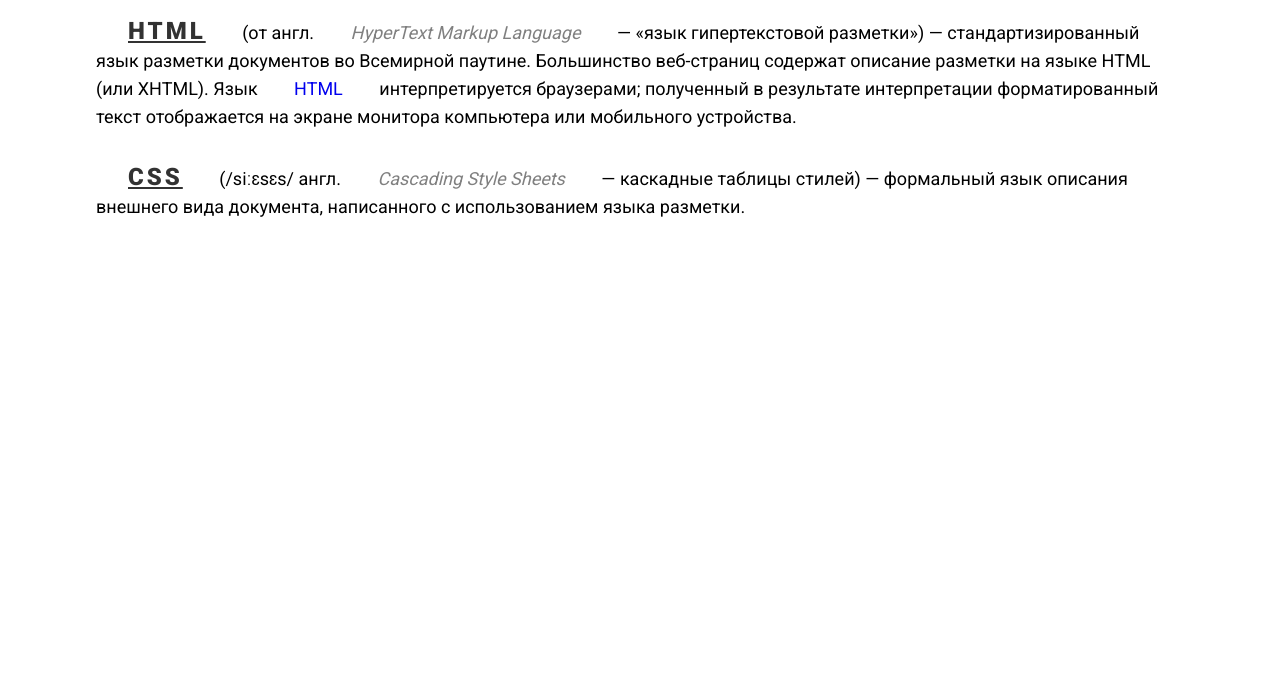
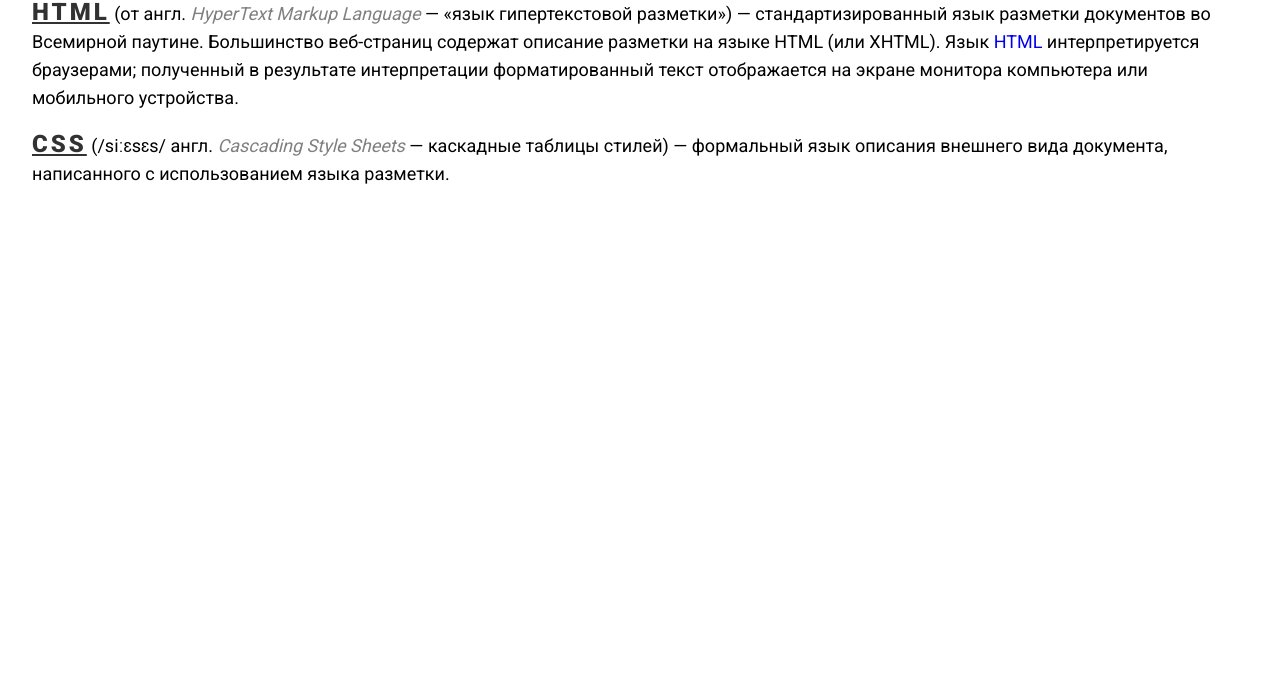
Before and after one commit to AlekseyRD88/Lesson12Task1, a plain HTML site: page index.html in a window 1280 px wide. Shown: the part 120-800 px from the top of the page. Drawn offline with nearby package versions, Linux system fonts and the light colour scheme.

Commit message:
corrections

```diff
--- a/index.html
+++ b/index.html
@@ -1,4 +1,4 @@
-<!DOCTYPE html>
+b<!DOCTYPE html>
 <html lang="en">
   <head>
     <meta charset="UTF-8" />
@@ -7,12 +7,11 @@
     <link rel="stylesheet" href="styles.css" />
     <link href="https://fonts.googleapis.com/css2?family=Roboto:wght@400;900&display=swap" rel="stylesheet" />
   </head>
-
   <body>
     <section>
       <h1>Web technologies</h1>
-      <p><span class="html">HTML</span> (от англ. <em>HyperText Markup Language</em> — «язык гипертекстовой разметки») — стандартизированный язык разметки документов во Всемирной паутине. Большинство веб-страниц содержат описание разметки на языке HTML (или XHTML). Язык <a target="_blank" href="https://ru.wikipedia.org/wiki/HTML">HTML</a> интерпретируется браузерами; полученный в результате интерпретации форматированный текст отображается на экране монитора компьютера или мобильного устройства.</p>
-      <p><span class="css">CSS</span> (/siːɛsɛs/ англ. <em>Cascading Style Sheets</em> — каскадные таблицы стилей) — формальный язык описания внешнего вида документа, написанного с использованием языка разметки.</p>
+      <p><b class="technology">HTML</b> (от англ. <em class="translation">HyperText Markup Language</em> — «язык гипертекстовой разметки») — стандартизированный язык разметки документов во Всемирной паутине. Большинство веб-страниц содержат описание разметки на языке HTML (или XHTML). Язык <a target="_blank" href="https://ru.wikipedia.org/wiki/HTML">HTML</a> интерпретируется браузерами; полученный в результате интерпретации форматированный текст отображается на экране монитора компьютера или мобильного устройства.</p>
+      <p><b class="technology">CSS</b> (/siːɛsɛs/ англ. <em class="translation">Cascading Style Sheets</em> — каскадные таблицы стилей) — формальный язык описания внешнего вида документа, написанного с использованием языка разметки.</p>
     </section>
   </body>
 </html>
--- a/styles.css
+++ b/styles.css
@@ -1,7 +1,9 @@
-* {
+html {
+   font-family: Roboto, sans-serif;
+   font-size: 18px;
+}
+section {
    margin: 32px;
-   font-family: 'Roboto', sans-serif;
-   font-size: 18px;
 }
 h1 {
    word-spacing: 20px;
@@ -18,7 +20,7 @@ em {
    font-style: italic;
    color: grey;
 }
-.html, .css {
+.technology {
    font-weight: bold;
    letter-spacing: 3px;
    font-size: 24px;
```
